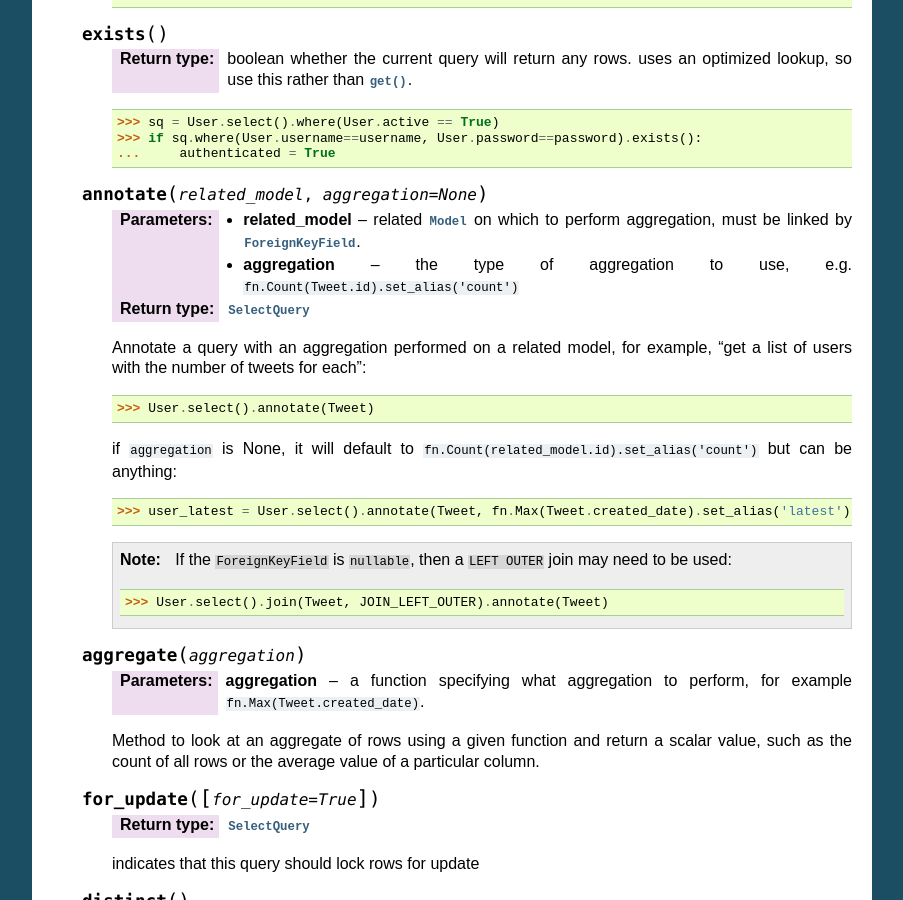
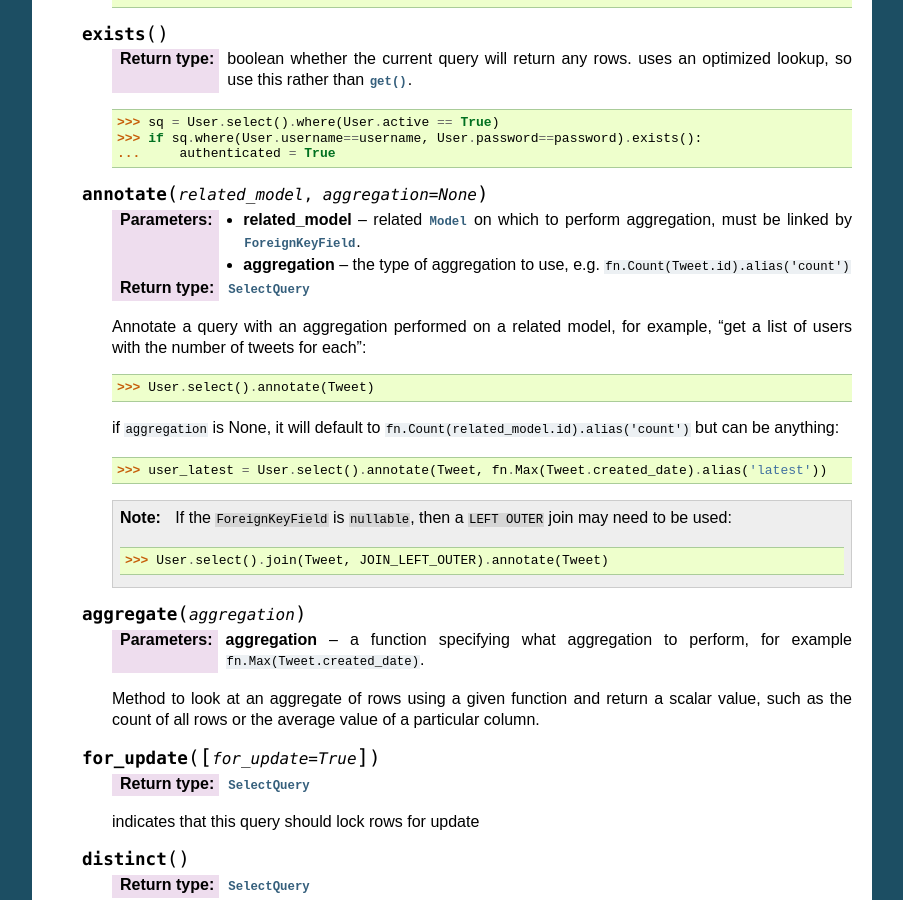
Before and after one commit to coleifer/peewee, a Sphinx documentation site: the page built from docs/peewee/querying.rst, in a window 1280 px wide and 900 px high, scrolled down 9359 px. Shown: the whole window, without its empty margins (198-1101 px from the left). Built offline with Sphinx 7.4.7, drawn with Linux system fonts in a browser that asks for light colours; some of the changed text lies outside the part shown.

Commit message:
Fixing set_alias -> alias in docs

```diff
--- a/docs/peewee/overview.rst
+++ b/docs/peewee/overview.rst
@@ -35,7 +35,7 @@ Examples:
 
     # a similar way of expressing the same
     User.select(
-        User, fn.Count(Tweet.id).set_alias('ct')
+        User, fn.Count(Tweet.id).alias('ct')
     ).join(Tweet).group_by(User).order_by(R('ct desc'))
 
     # do an atomic update
--- a/docs/peewee/querying.rst
+++ b/docs/peewee/querying.rst
@@ -277,7 +277,7 @@ This is equivalent to the following:
 .. code-block:: python
 
     query = User.select(
-        User, fn.Count(Tweet.id).set_alias('count')
+        User, fn.Count(Tweet.id).alias('count')
     ).join(Tweet).group_by(User)
 
 The resulting query will return ``User`` objects with all their normal attributes
@@ -295,7 +295,7 @@ the users with the date of their most recent tweet:
 
 .. code-block:: python
 
-    query = User.select().annotate(Tweet, fn.Max(Tweet.created_date).set_alias('latest'))
+    query = User.select().annotate(Tweet, fn.Max(Tweet.created_date).alias('latest'))
 
 Conversely, sometimes you want to perform an aggregate query that returns a
 scalar value, like the "max id".  Queries like this can be executed by using
@@ -315,7 +315,7 @@ Selecting users and counts of tweets:
 
 .. code-block:: python
 
-    >>> users = User.select(User, fn.Count(Tweet.id).set_alias('count')).join(Tweet).group_by(User)
+    >>> users = User.select(User, fn.Count(Tweet.id).alias('count')).join(Tweet).group_by(User)
     >>> for user in users:
     ...     print user.username, 'posted', user.count, 'tweets'
 
@@ -495,7 +495,7 @@ SelectQuery
 
             >>> sq = SelectQuery(User, User.id, User.username)
             >>> sq = SelectQuery(User,
-            ...     User, fn.Count(Tweet.id).set_alias('count')
+            ...     User, fn.Count(Tweet.id).alias('count')
             ... ).join(Tweet).group_by(User)
 
     .. py:method:: where(*q_or_node)
@@ -540,7 +540,7 @@ SelectQuery
 
             >>> # get a list of blogs with the count of entries each has
             >>> sq = User.select(
-            ...     User, fn.Count(Tweet.id).set_alias('count')
+            ...     User, fn.Count(Tweet.id).alias('count')
             ... ).join(Tweet).group_by(User)
 
     .. py:method:: having(*q_or_node)
@@ -551,7 +551,7 @@ SelectQuery
         .. code-block:: python
 
             >>> sq = User.select(
-            ...     User, fn.Count(Tweet.id).set_alias('count')
+            ...     User, fn.Count(Tweet.id).alias('count')
             ... ).join(Tweet).group_by(User).having(fn.Count(Tweet.id) > 10)
 
     .. py:method:: order_by(*clauses)
@@ -635,7 +635,7 @@ SelectQuery
 
         :param related_model: related :py:class:`Model` on which to perform aggregation,
             must be linked by :py:class:`ForeignKeyField`.
-        :param aggregation: the type of aggregation to use, e.g. ``fn.Count(Tweet.id).set_alias('count')``
+        :param aggregation: the type of aggregation to use, e.g. ``fn.Count(Tweet.id).alias('count')``
         :rtype: :py:class:`SelectQuery`
 
         Annotate a query with an aggregation performed on a related model, for example,
@@ -643,10 +643,10 @@ SelectQuery
 
             >>> User.select().annotate(Tweet)
 
-        if ``aggregation`` is None, it will default to ``fn.Count(related_model.id).set_alias('count')``
+        if ``aggregation`` is None, it will default to ``fn.Count(related_model.id).alias('count')``
         but can be anything::
 
-            >>> user_latest = User.select().annotate(Tweet, fn.Max(Tweet.created_date).set_alias('latest'))
+            >>> user_latest = User.select().annotate(Tweet, fn.Max(Tweet.created_date).alias('latest'))
 
         .. note::
 
```
Also changed, not shown: docs/peewee/cookbook.rst (+4 -4 lines), docs/peewee/playhouse.rst (+5 -5 lines).
